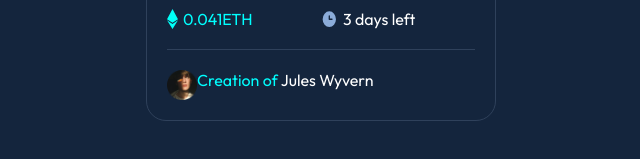
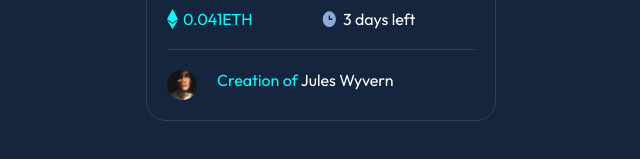
Before and after one commit to Jhay-web52/NFT, a plain HTML site: page index.html in a window 1280 px wide. Shown: the part 567-726 px from the top of the page, 319-959 px from the left. Drawn offline with Linux system fonts and the light colour scheme.

Commit message:
Update index.html

```diff
--- a/index.html
+++ b/index.html
@@ -35,7 +35,7 @@
           <footer>
             <div class="flex2">
               <img class="avatar" src="image-avatar.png" alt="avatar" />
-              <p class="text"><span>Creation of</span> Jules Wyvern</p>
+              <p class="text2"><span>Creation of</span> Jules Wyvern</p>
             </div>
           </footer>
     </section>
```
